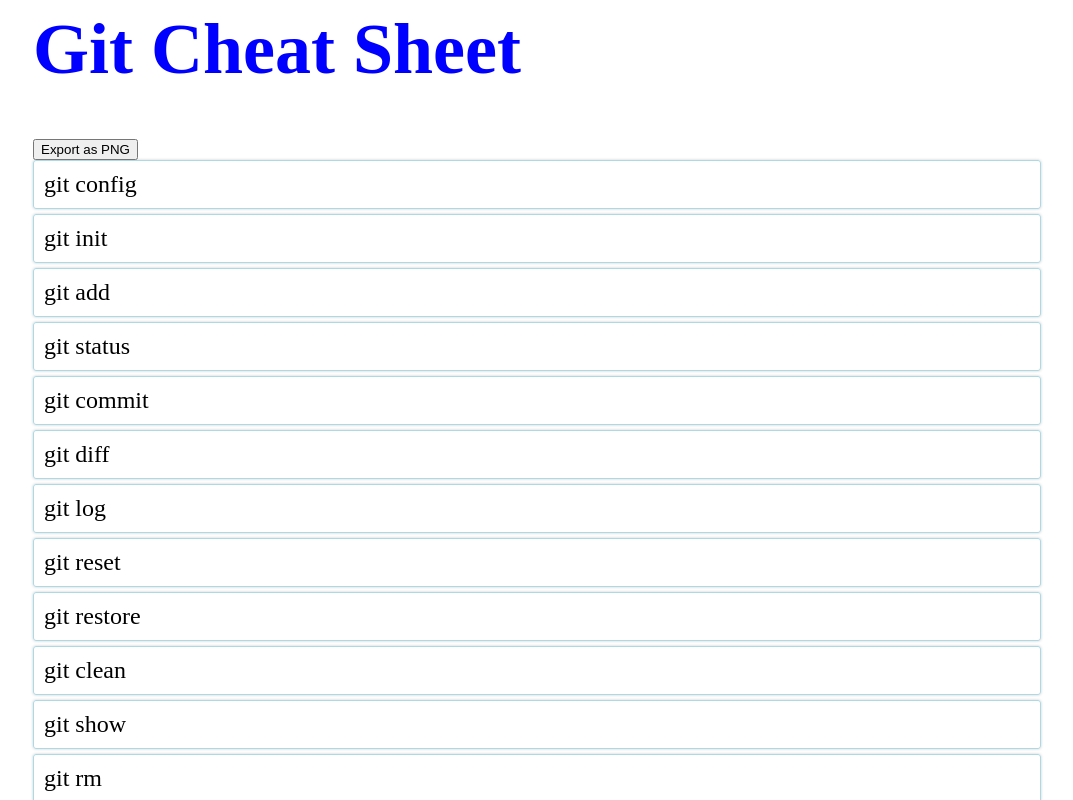
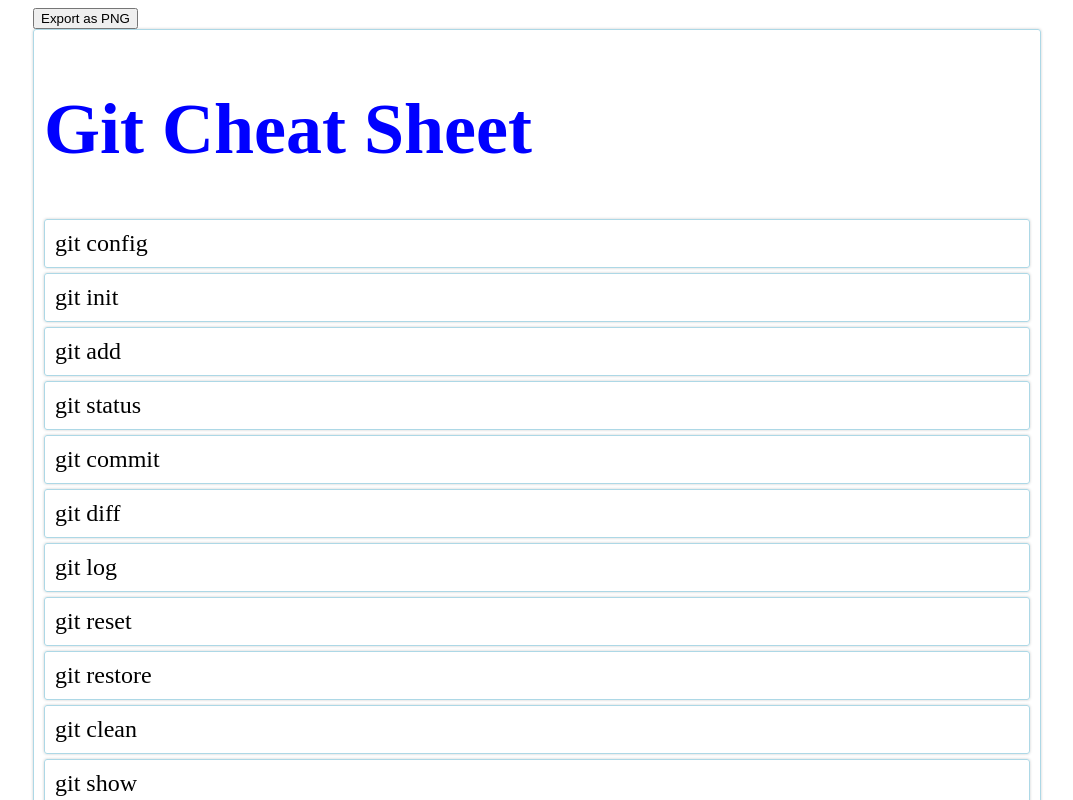
Before and after one commit to cdurgun/git-playground, a plain HTML site: page index.html in a window 1280 px wide. Shown: the top 800 px of the page, without its empty margins (103-1176 px from the left). Drawn offline with Linux system fonts and the light colour scheme.

Commit message:
Exclude button from exported image

```diff
--- a/index.html
+++ b/index.html
@@ -4,8 +4,9 @@
         <title>Learning Git</title>
     </head>
     <body>
+        <button onclick="exportAsPng()">Export as PNG</button>
+        <div id="capture">
             <h1>Git Cheat Sheet</h1>
-        <button onclick="exportAsPng()">Export as PNG</button>
             <div>git config</div>
             <div>git init</div>
             <div>git add</div>
@@ -24,6 +25,7 @@
             <div>git branch</div>
             <div>git checkout</div>
             <div>git switch</div>
+        </div>
         <script src="https://cdnjs.cloudflare.com/ajax/libs/FileSaver.js/2.0.0/FileSaver.min.js" integrity="sha512-csNcFYJniKjJxRWRV1R7fvnXrycHP6qDR21mgz1ZP55xY5d+aHLfo9/FcGDQLfn2IfngbAHd8LdfsagcCqgTcQ==" crossorigin="anonymous" referrerpolicy="no-referrer"></script>
         <script src="js/script.js"></script>
         <script src="https://html2canvas.hertzen.com/dist/html2canvas.min.js" ></script>
--- a/js/script.js
+++ b/js/script.js
@@ -1,5 +1,5 @@
 function exportAsPng() {
-    html2canvas(document.querySelector("body")).then(canvas => {
+    html2canvas(document.querySelector("#capture")).then(canvas => {
         canvas.toBlob(function(blob) {
             saveAs(blob, "git-cheat-sheet.png");
             //let file = new Blob([blob], {type: "application/octet-stream"});
```
Lines whose indentation alone changed are shown as unchanged.
